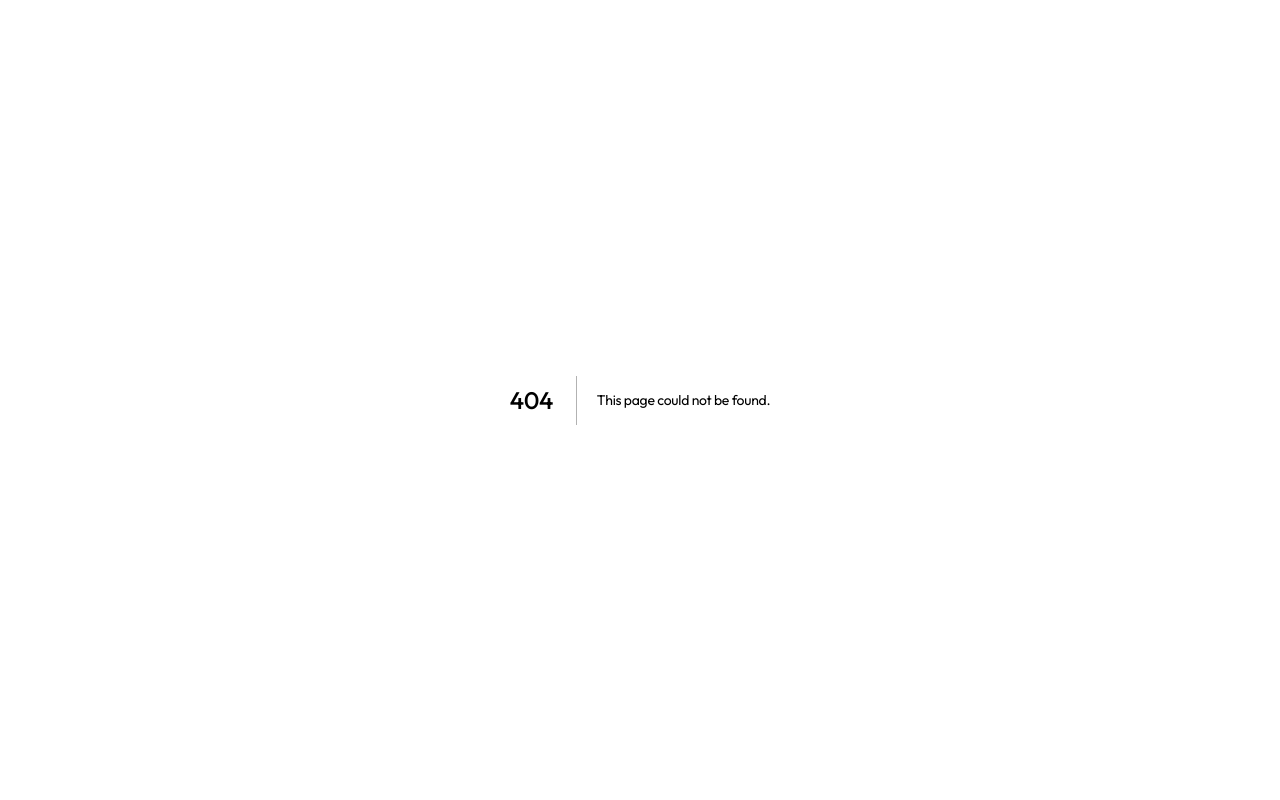
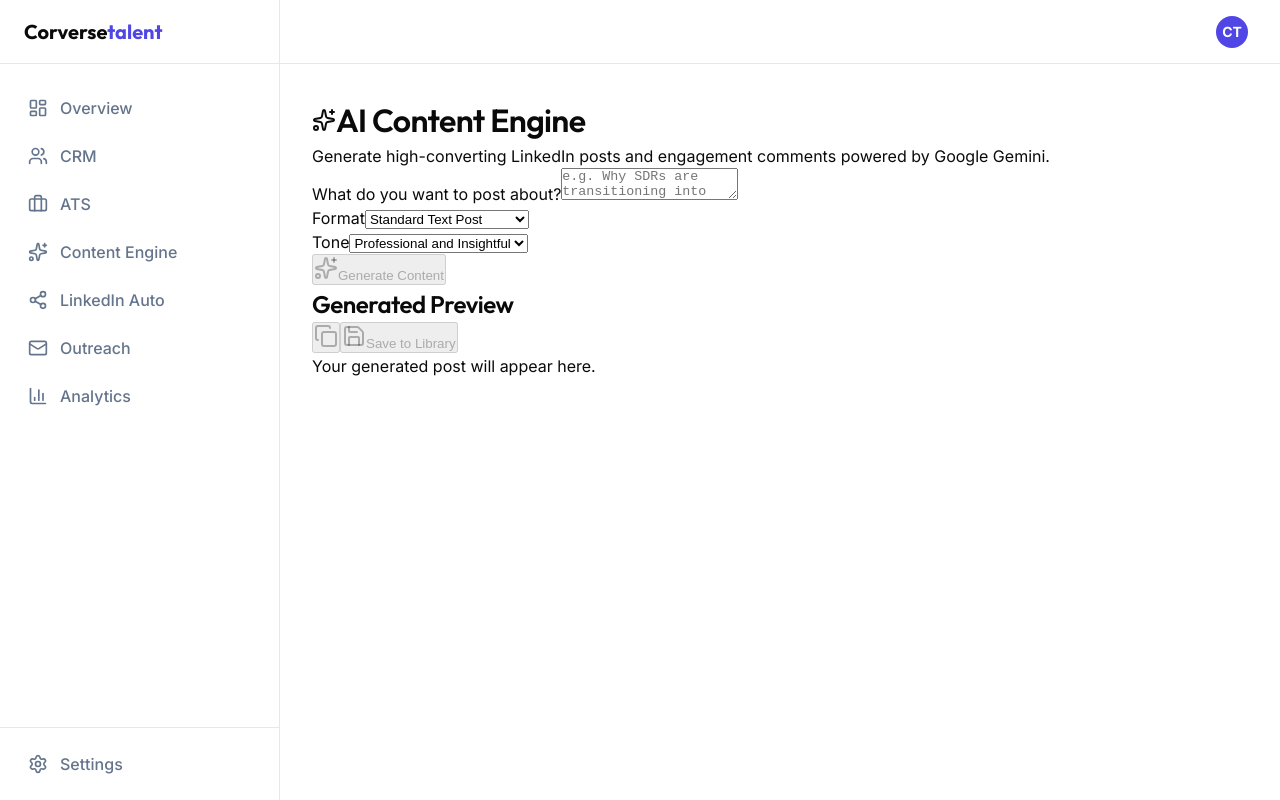
Before and after one commit to godmaster007/Corversetalent_Tech_Stack, a Next.js app in the folder apps/web/: page /content/generator in a window 1280 px wide. Before the commit this address had no page. Built offline with nearby package versions, Linux system fonts and the light colour scheme.

Commit message:
feat: add AI content generator page and API integration

```diff
--- a/apps/web/package.json
+++ b/apps/web/package.json
@@ -10,6 +10,7 @@
   },
   "dependencies": {
     "@corversetalent/db": "^1.0.0",
+    "@google/generative-ai": "^0.24.1",
     "googleapis": "^172.0.0",
     "inngest": "^4.4.0",
     "lucide-react": "^1.16.0",
--- /dev/null
+++ b/apps/web/src/app/(dashboard)/content/generator/page.tsx
@@ -0,0 +1,167 @@
+"use client";
+
+import { useState } from "react";
+import { Sparkles, Copy, Check, Save, Loader2 } from "lucide-react";
+
+export default function AIGeneratorPage() {
+  const [topic, setTopic] = useState("");
+  const [format, setFormat] = useState("Standard Text Post");
+  const [tone, setTone] = useState("Professional and Insightful");
+
+  const [isGenerating, setIsGenerating] = useState(false);
+  const [generatedContent, setGeneratedContent] = useState("");
+  const [copied, setCopied] = useState(false);
+
+  const handleGenerate = async () => {
+    if (!topic) return;
+    setIsGenerating(true);
+    setGeneratedContent("");
+
+    try {
+      const res = await fetch("/api/ai/generate", {
+        method: "POST",
+        headers: { "Content-Type": "application/json" },
+        body: JSON.stringify({ topic, format, tone })
+      });
+
+      const data = await res.json();
+      if (data.success) {
+        setGeneratedContent(data.content);
+      } else {
+        alert(data.error || "Failed to generate content");
+      }
+    } catch (error) {
+      console.error(error);
+      alert("An error occurred during generation");
+    } finally {
+      setIsGenerating(false);
+    }
+  };
+
+  const copyToClipboard = () => {
+    if (!generatedContent) return;
+    navigator.clipboard.writeText(generatedContent);
+    setCopied(true);
+    setTimeout(() => setCopied(false), 2000);
+  };
+
+  return (
+    <div className="p-8 max-w-7xl mx-auto">
+      <div className="mb-8">
+        <h1 className="text-3xl font-bold mb-2 flex items-center gap-2">
+          <Sparkles className="w-8 h-8 text-blue-500" />
+          AI Content Engine
+        </h1>
+        <p className="text-gray-400">
+          Generate high-converting LinkedIn posts and engagement comments powered by Google Gemini.
+        </p>
+      </div>
+
+      <div className="grid grid-cols-1 lg:grid-cols-12 gap-8">
+        {/* Left Pane: Controls */}
+        <div className="lg:col-span-5 space-y-6 bg-[#1a1f2e] p-6 rounded-2xl border border-gray-800 shadow-xl">
+          <div>
+            <label className="block text-sm font-medium text-gray-300 mb-2">What do you want to post about?</label>
+            <textarea
+              className="w-full bg-[#11131a] border border-gray-700 rounded-xl p-4 text-white focus:ring-2 focus:ring-blue-500 focus:border-transparent transition-all outline-none min-h-[120px]"
+              placeholder="e.g. Why SDRs are transitioning into full cycle AEs, and why founders should adapt to this hiring trend..."
+              value={topic}
+              onChange={(e) => setTopic(e.target.value)}
+            />
+          </div>
+
+          <div className="grid grid-cols-2 gap-4">
+            <div>
+              <label className="block text-sm font-medium text-gray-300 mb-2">Format</label>
+              <select
+                className="w-full bg-[#11131a] border border-gray-700 rounded-xl p-3 text-white outline-none"
+                value={format}
+                onChange={(e) => setFormat(e.target.value)}
+              >
+                <option>Standard Text Post</option>
+                <option>Carousel Outline</option>
+                <option>Poll Question & Context</option>
+                <option>Story / Anecdote</option>
+                <option>Controversial Take</option>
+              </select>
+            </div>
+            <div>
+              <label className="block text-sm font-medium text-gray-300 mb-2">Tone</label>
+              <select
+                className="w-full bg-[#11131a] border border-gray-700 rounded-xl p-3 text-white outline-none"
+                value={tone}
+                onChange={(e) => setTone(e.target.value)}
+              >
+                <option>Professional and Insightful</option>
+                <option>Bold and Challenging</option>
+                <option>Data-driven and Analytical</option>
+                <option>Empathetic and Human</option>
+                <option>Humorous / Witty</option>
+              </select>
+            </div>
+          </div>
+
+          <button
+            onClick={handleGenerate}
+            disabled={!topic || isGenerating}
+            className={`w-full py-4 rounded-xl font-medium flex items-center justify-center gap-2 transition-all ${
+              !topic || isGenerating
+                ? "bg-gray-800 text-gray-500 cursor-not-allowed"
+                : "bg-gradient-to-r from-blue-600 to-indigo-600 hover:from-blue-500 hover:to-indigo-500 text-white shadow-lg hover:shadow-blue-500/25"
+            }`}
+          >
+            {isGenerating ? (
+              <>
+                <Loader2 className="w-5 h-5 animate-spin" />
+                Generating...
+              </>
+            ) : (
+              <>
+                <Sparkles className="w-5 h-5" />
+                Generate Content
+              </>
+            )}
+          </button>
+        </div>
+
+        {/* Right Pane: Preview */}
+        <div className="lg:col-span-7 flex flex-col h-full min-h-[500px]">
+          <div className="flex-1 bg-[#1a1f2e] border border-gray-800 rounded-2xl p-6 shadow-xl flex flex-col">
+            <div className="flex items-center justify-between mb-4 pb-4 border-b border-gray-800">
+              <h2 className="text-lg font-semibold text-gray-200">Generated Preview</h2>
+              <div className="flex items-center gap-2">
+                <button
+                  onClick={copyToClipboard}
+                  disabled={!generatedContent}
+                  className="p-2 rounded-lg hover:bg-gray-800 text-gray-400 hover:text-white transition-colors disabled:opacity-50"
+                  title="Copy to Clipboard"
+                >
+                  {copied ? <Check className="w-5 h-5 text-green-500" /> : <Copy className="w-5 h-5" />}
+                </button>
+                <button
+                  disabled={!generatedContent}
+                  className="px-4 py-2 bg-gray-800 hover:bg-gray-700 text-white rounded-lg transition-colors text-sm font-medium flex items-center gap-2 disabled:opacity-50"
+                >
+                  <Save className="w-4 h-4" />
+                  Save to Library
+                </button>
+              </div>
+            </div>
+
+            <div className="flex-1 relative">
+              {generatedContent ? (
+                <div className="h-full w-full bg-[#11131a] p-6 rounded-xl overflow-y-auto whitespace-pre-wrap text-gray-300 font-sans leading-relaxed border border-gray-800">
+                  {generatedContent}
+                </div>
+              ) : (
+                <div className="h-full w-full border-2 border-dashed border-gray-800 rounded-xl flex items-center justify-center text-gray-500">
+                  {isGenerating ? "Gemini is writing..." : "Your generated post will appear here."}
+                </div>
+              )}
+            </div>
+          </div>
+        </div>
+      </div>
+    </div>
+  );
+}
--- a/apps/web/src/app/(dashboard)/layout.tsx
+++ b/apps/web/src/app/(dashboard)/layout.tsx
@@ -7,7 +7,8 @@ import {
   Mail,
   Share2,
   BarChart3,
-  Settings
+  Settings,
+  Sparkles
 } from "lucide-react";
 
 export default function DashboardLayout({
@@ -41,6 +42,7 @@ export default function DashboardLayout({
           <SidebarLink href="/dashboard" icon={<LayoutDashboard size={20} />} label="Overview" />
           <SidebarLink href="/crm" icon={<Users size={20} />} label="CRM" />
           <SidebarLink href="/ats" icon={<Briefcase size={20} />} label="ATS" />
+          <SidebarLink href="/content/generator" icon={<Sparkles size={20} />} label="Content Engine" />
           <SidebarLink href="/linkedin" icon={<Share2 size={20} />} label="LinkedIn Auto" />
           <SidebarLink href="/outreach" icon={<Mail size={20} />} label="Outreach" />
           <SidebarLink href="/analytics" icon={<BarChart3 size={20} />} label="Analytics" />
--- /dev/null
+++ b/apps/web/src/app/api/ai/generate/route.ts
@@ -0,0 +1,44 @@
+import { NextResponse } from "next/server";
+import { GoogleGenerativeAI } from "@google/generative-ai";
+
+const genAI = new GoogleGenerativeAI(process.env.GEMINI_API_KEY || "");
+
+export async function POST(req: Request) {
+  try {
+    if (!process.env.GEMINI_API_KEY) {
+      return NextResponse.json({ error: "GEMINI_API_KEY is not configured" }, { status: 500 });
+    }
+
+    const { topic, format, tone } = await req.json();
+
+    if (!topic) {
+      return NextResponse.json({ error: "Topic is required" }, { status: 400 });
+    }
+
+    const model = genAI.getGenerativeModel({ model: "gemini-2.5-flash" });
+
+    const prompt = `You are an expert Go-To-Market (GTM) Executive Recruiter and a LinkedIn Top Voice in the B2B SaaS industry.
+Write a highly engaging LinkedIn post based on the following:
+
+Topic: ${topic}
+Format: ${format || "Standard Text Post"}
+Tone: ${tone || "Professional and Insightful"}
+
+Guidelines for the post:
+- Start with a strong, scroll-stopping hook.
+- Use formatting (bullet points, spacing) to make it easy to read.
+- Provide real, actionable value or a thought-provoking perspective.
+- End with a question to drive engagement and comments.
+- Do NOT use cringey emojis (keep it professional).
+- Include 3-4 highly relevant hashtags at the end.`;
+
+    const result = await model.generateContent(prompt);
+    const response = await result.response;
+    const text = response.text();
+
+    return NextResponse.json({ success: true, content: text }, { status: 200 });
+  } catch (error: any) {
+    console.error("AI Generation failed:", error);
+    return NextResponse.json({ error: error.message || "Internal Server Error" }, { status: 500 });
+  }
+}
```
Also changed, not shown: 1 other file (tests, documents, lock files or other folders).
